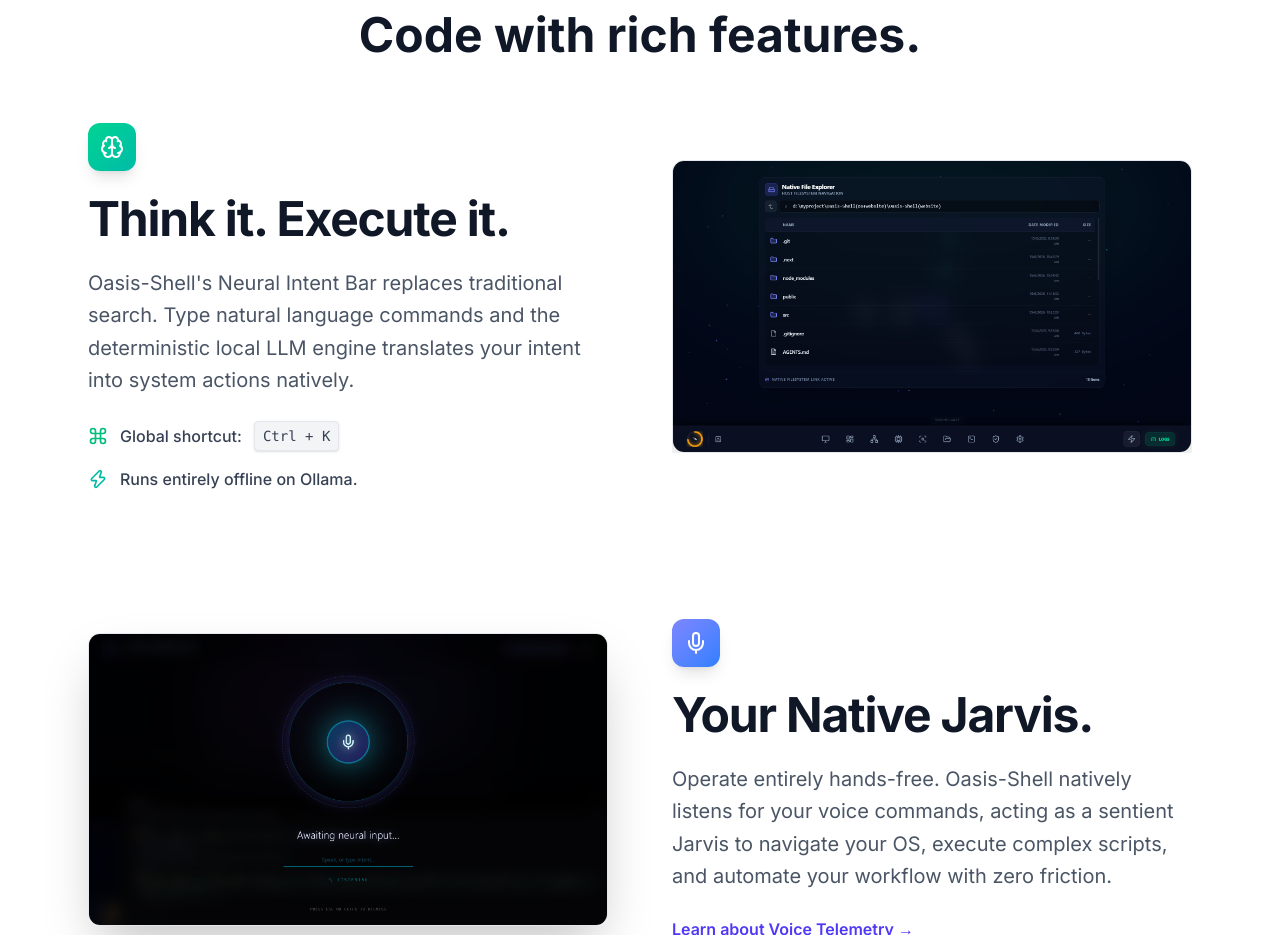
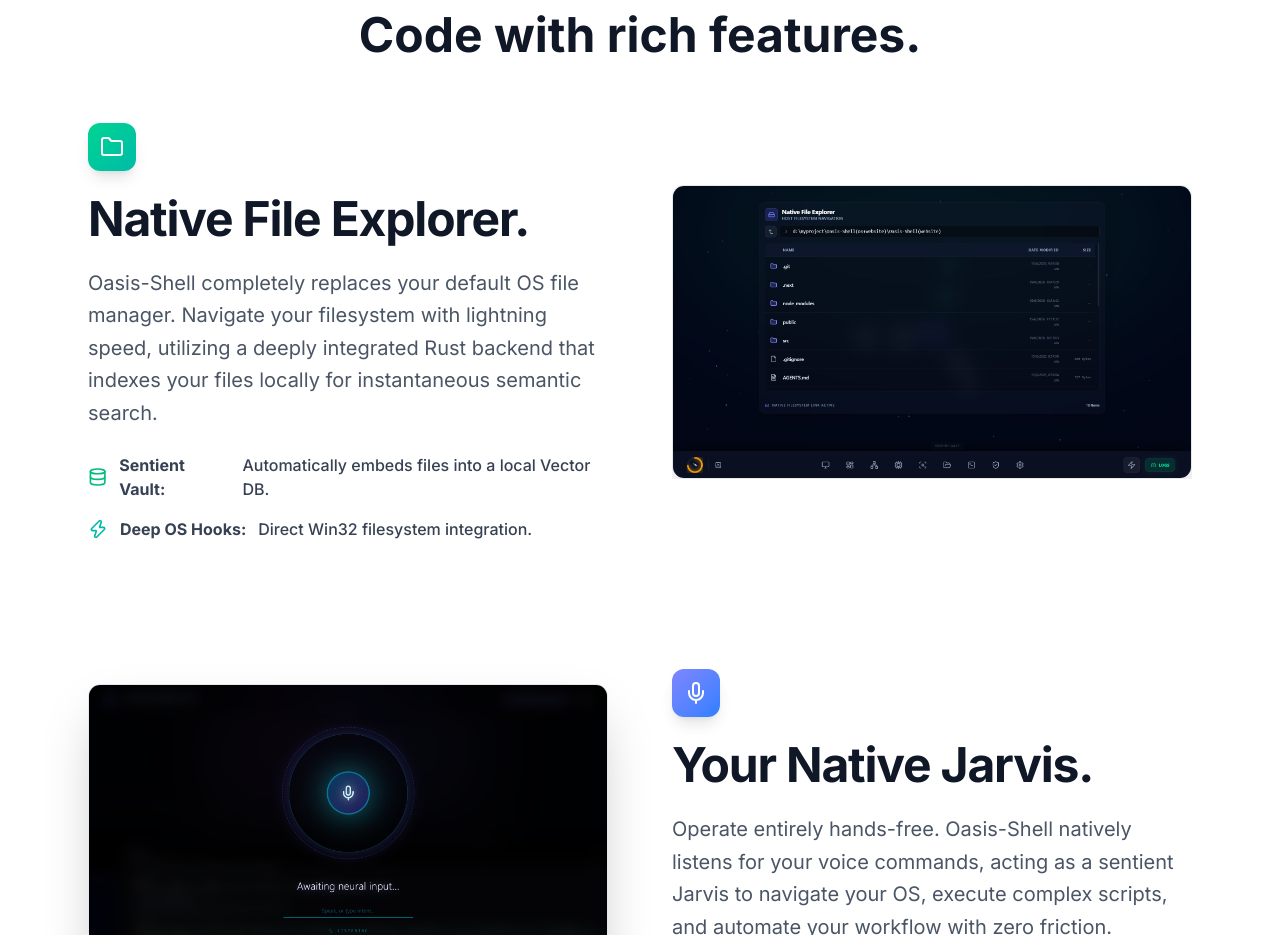
Before and after one commit to jibin7jose/Oasis-Shell-w, a Next.js app: page / in a window 1280 px wide. Shown: the part 1540-2475 px from the top of the page. Built offline with nearby package versions, Linux system fonts and the light colour scheme.

Commit message:
fix: rewrite first feature to Native File Explorer to match image

```diff
--- a/src/components/Features.tsx
+++ b/src/components/Features.tsx
@@ -1,7 +1,7 @@
 "use client";
 
 import { motion } from "framer-motion";
-import { Brain, Command, Eye, Zap, Database, Globe, Mic } from "lucide-react";
+import { Brain, Command, Eye, Zap, Database, Globe, Mic, Folder } from "lucide-react";
 
 export function Features() {
   return (
@@ -21,20 +21,20 @@
             transition={{ duration: 0.6 }}
           >
             <div className="w-12 h-12 rounded-xl bg-gradient-to-br from-emerald-400 to-teal-500 flex items-center justify-center mb-6 shadow-lg">
-              <Brain className="w-6 h-6 text-white" />
+              <Folder className="w-6 h-6 text-white" />
             </div>
             <h2 className="text-4xl md:text-5xl font-bold text-gray-900 dark:text-white mb-6 tracking-tight">
-              Think it. Execute it.
+              Native File Explorer.
             </h2>
             <p className="text-xl text-gray-600 dark:text-gray-400 mb-6 leading-relaxed">
-              Oasis-Shell&apos;s Neural Intent Bar replaces traditional search. Type natural language commands and the deterministic local LLM engine translates your intent into system actions natively.
+              Oasis-Shell completely replaces your default OS file manager. Navigate your filesystem with lightning speed, utilizing a deeply integrated Rust backend that indexes your files locally for instantaneous semantic search.
             </p>
             <ul className="space-y-4">
-              <li className="flex items-center gap-3 text-gray-700 dark:text-gray-300 font-medium">
-                <Command className="w-5 h-5 text-emerald-500" /> Global shortcut: <kbd className="bg-gray-100 dark:bg-gray-800 px-2 py-1 rounded font-mono text-sm border border-gray-200 dark:border-gray-700 shadow-sm">Ctrl + K</kbd>
+               <li className="flex items-center gap-3 text-gray-700 dark:text-gray-300 font-medium">
+                <Database className="w-5 h-5 text-emerald-500" /> <strong>Sentient Vault:</strong> Automatically embeds files into a local Vector DB.
               </li>
               <li className="flex items-center gap-3 text-gray-700 dark:text-gray-300 font-medium">
-                <Zap className="w-5 h-5 text-teal-500" /> Runs entirely offline on Ollama.
+                <Zap className="w-5 h-5 text-teal-500" /> <strong>Deep OS Hooks:</strong> Direct Win32 filesystem integration.
               </li>
             </ul>
           </motion.div>
```
